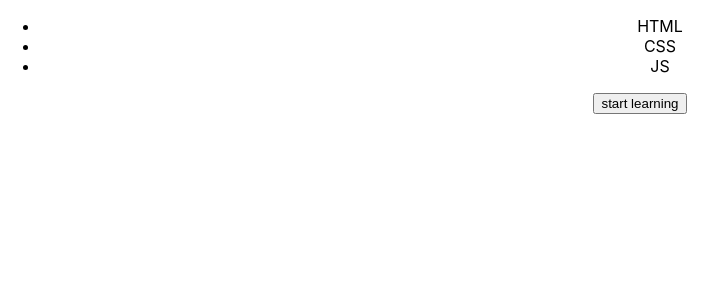
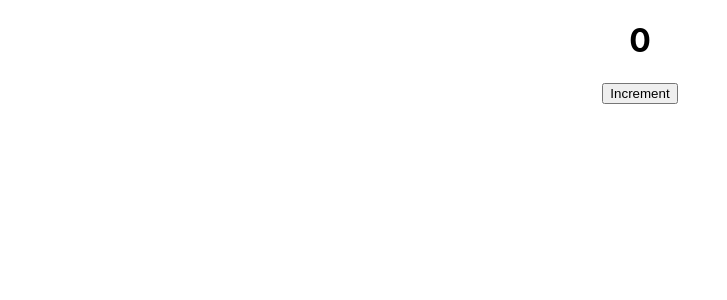
Before and after one commit to Vishalk29/testing-concept, a React (Create React App) app: page / in a window 1280 px wide. Shown: the top 300 px of the page, without its empty margins (0-727 px from the left). Built offline with nearby package versions, Linux system fonts and the light colour scheme.

Commit message:
learned some topic like pointer interaction

```diff
--- a/package.json
+++ b/package.json
@@ -5,7 +5,7 @@
   "dependencies": {
     "@testing-library/jest-dom": "^5.16.5",
     "@testing-library/react": "^13.4.0",
-    "@testing-library/user-event": "^13.5.0",
+    "@testing-library/user-event": "^14.4.3",
     "@types/jest": "^27.5.2",
     "@types/node": "^16.18.37",
     "@types/react": "^18.2.14",
--- a/src/App.tsx
+++ b/src/App.tsx
@@ -1,12 +1,14 @@
 import './App.css'
+import Counter from './component/counter/Counter'
 // import { Application } from './component/application/Application'
-import Skills from './component/skills/Skills'
+// import Skills from './component/skills/Skills'
 
 function App() {
   return (
     <div className='App'>
-      {/* <Application /> */}
-      <Skills skills={['HTML', 'CSS', 'JS']} />
+      {/* <Application />
+      <Skills skills={['HTML', 'CSS', 'JS']} /> */}
+      <Counter />
     </div>
   )
 }
--- /dev/null
+++ b/src/component/counter/Counter.tsx
@@ -0,0 +1,16 @@
+import { useState } from 'react'
+
+const Counter = () => {
+  const [counter, setCounter] = useState(0)
+  const incrementfunction = () => {
+    setCounter(counter + 1)
+  }
+  return (
+    <>
+      <h1>{counter}</h1>
+      <button onClick={() => incrementfunction()}>Increment</button>
+    </>
+  )
+}
+
+export default Counter
```
Also changed, not shown: 2 other files (tests, documents, lock files or other folders).
